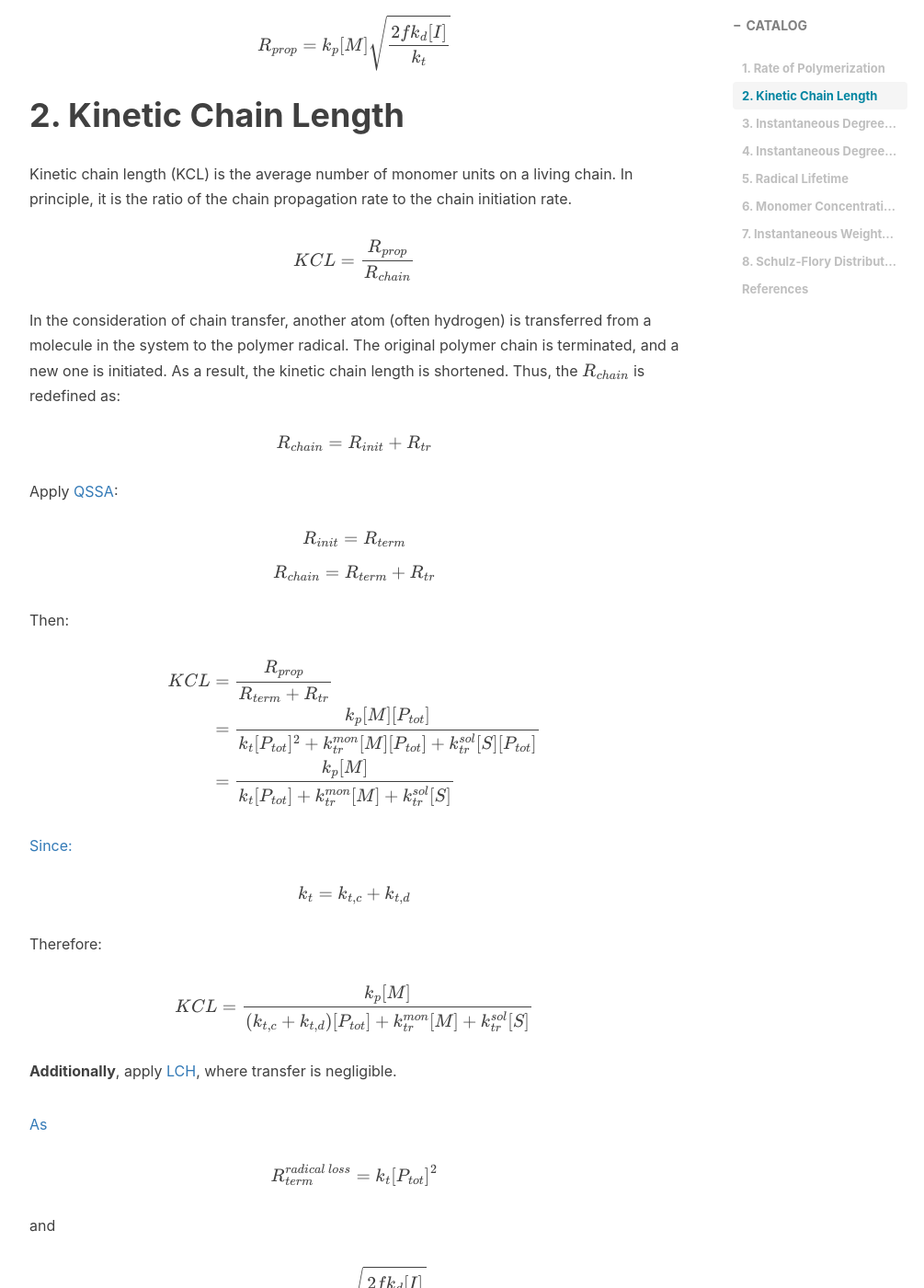
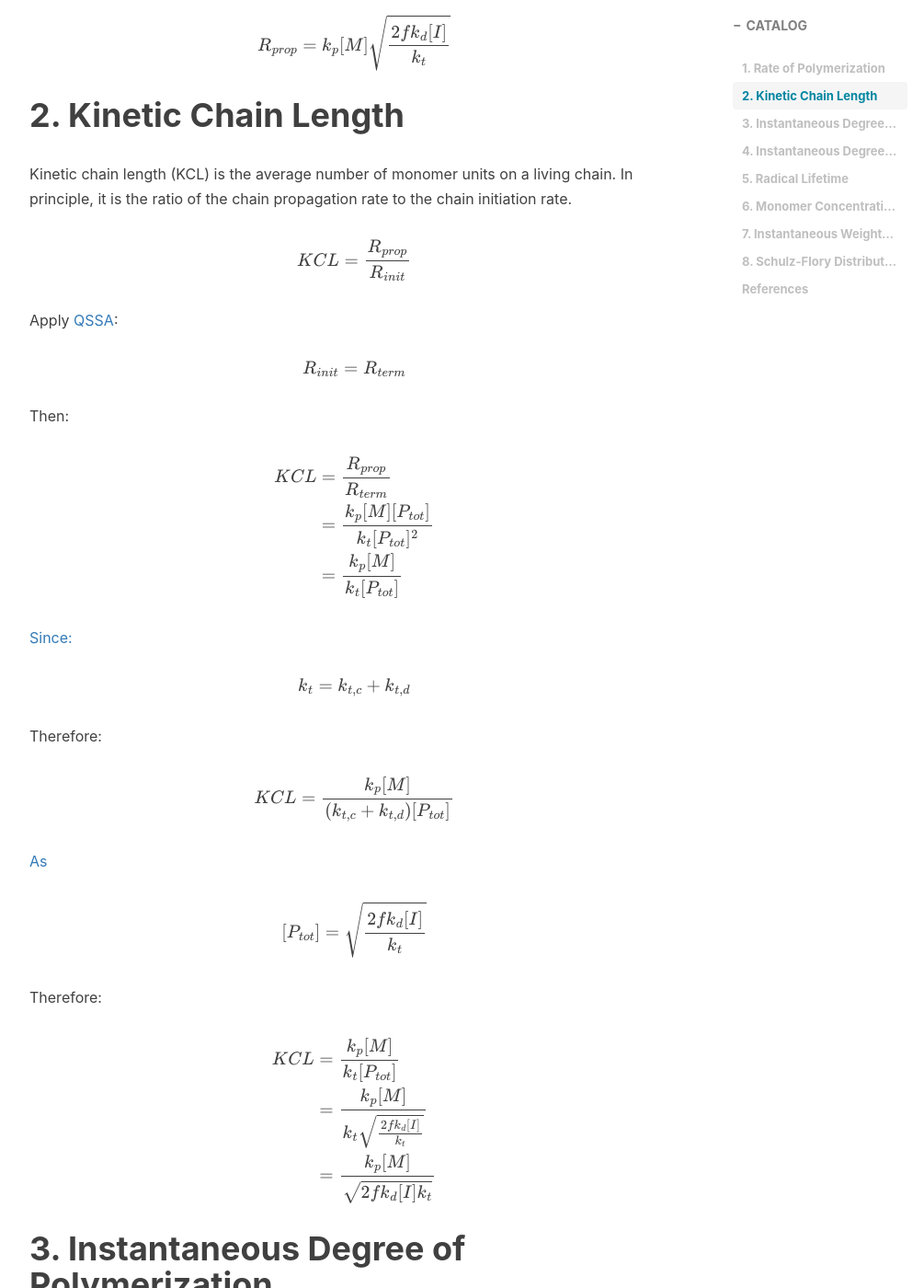
Before and after one commit to WinchellWang/winchellwang.github.io, a Jekyll site: the page built from _posts/2023-09-27-kinetic_of_polymer_synthesis.md, in a window 1280 px wide and 1400 px high, scrolled down 981 px. Shown: the whole window at 92% size, without its empty margins (233-1238 px from the left). Built offline with Jekyll 4.4.1, drawn with Linux system fonts in a browser that asks for light colours; nearby versions of some CDN libraries; comment, search, counter and statistics services are not loaded; some of the changed text lies outside the part shown.

Commit message:
Content Update

```diff
--- a/_posts/2023-09-27-kinetic_of_polymer_synthesis.md
+++ b/_posts/2023-09-27-kinetic_of_polymer_synthesis.md
@@ -37,13 +37,7 @@ $$
 Kinetic chain length (KCL) is the average number of monomer units on a living chain. In principle, it is the ratio of the chain propagation rate to the chain initiation rate.
 
 $$
-KCL={R_{prop}\over R_{chain}}
-$$
-
-In the consideration of chain transfer, another atom (often hydrogen) is transferred from a molecule in the system to the polymer radical. The original polymer chain is terminated, and a new one is initiated. As a result, the kinetic chain length is shortened. Thus, the $R_{chain}$ is redefined as:
-
-$$
-R_{chain}=R_{init}+R_{tr}
+KCL={R_{prop}\over R_{init}}
 $$
 
 Apply [QSSA](https://winchellwang.github.io/2023/09/25/polymer_synthesis_basic_mechanism/):
@@ -52,17 +46,13 @@ $$
 R_{init}=R_{term}
 $$
 
-$$
-R_{chain}=R_{term}+R_{tr}
-$$
-
 Then:
 
 $$
 \begin{align}
-KCL&={R_{prop}\over R_{term}+R_{tr}}\\
-&={k_p[M][P_{tot}]\over k_t[P_{tot}]^2+k^{mon}_{tr}[M][P_{tot}]+k^{sol}_{tr}[S][P_{tot}]}\\
-&={k_p[M]\over k_t[P_{tot}]+k^{mon}_{tr}[M]+k^{sol}_{tr}[S]}
+KCL&={R_{prop}\over R_{term}}\\
+&={k_p[M][P_{tot}]\over k_t[P_{tot}]^2}\\
+&={k_p[M]\over k_t[P_{tot}]}
 \end{align}
 $$
 
@@ -75,18 +65,10 @@ $$
 Therefore:
 
 $$
-KCL={k_p[M]\over (k_{t,c}+k_{t,d})[P_{tot}]+k^{mon}_{tr}[M]+k^{sol}_{tr}[S]}
+KCL={k_p[M]\over (k_{t,c}+k_{t,d})[P_{tot}]}
 $$
 
-**Additionally**, apply [LCH](https://winchellwang.github.io/2023/09/25/polymer_synthesis_basic_mechanism/), where transfer is negligible.
-
 [As](https://winchellwang.github.io/2023/09/25/polymer_synthesis_basic_mechanism/#3-termination)
-
-$$
-R^{radical\ loss}_{term}=k_t[P_{tot}]^2
-$$
-
-and
 
 $$
 [P_{tot}]=\sqrt{2fk_d[I]\over k_t}
@@ -96,9 +78,7 @@ Therefore:
 
 $$
 \begin{align}
-KCL&={R_{prop}\over R^{radical\ loss}_{term}}\\
-&={k_p[M][P_{tot}]\over k_t[P_{tot}]^2}\\
-&={k_p[M]\over k_t[P_{tot}]}\\
+KCL&={k_p[M]\over k_t[P_{tot}]}\\
 &={k_p[M]\over {k_t}\sqrt{2fk_d[I]\over k_t}}\\
 &={k_p[M]\over \sqrt{2fk_d[I]k_t}}
 \end{align}
@@ -278,10 +258,10 @@ $$
 **AND**
 
 $$
-DP^{rad}_w={2\over \tau +\beta}
+DP^{rad}_w={2(\tau +{3\over 2}\beta)\over (\tau +\beta)^2}
 $$
 
->Polymer Dispersity: $PDI^{rad}={DP^{rad}_w\over DP^{rad}_n}=2$
+>Polymer Dispersity: $PDI^{rad}={DP^{rad}_w\over DP^{rad}_n}={(2\tau +3\beta)(2\tau +\beta)\over 2(\tau +\beta)^2}$, when β = 0 (no termination by combination), PDI<sup>rad</sup> = 2.
 
 # 8. Schulz-Flory Distribution
 
```
